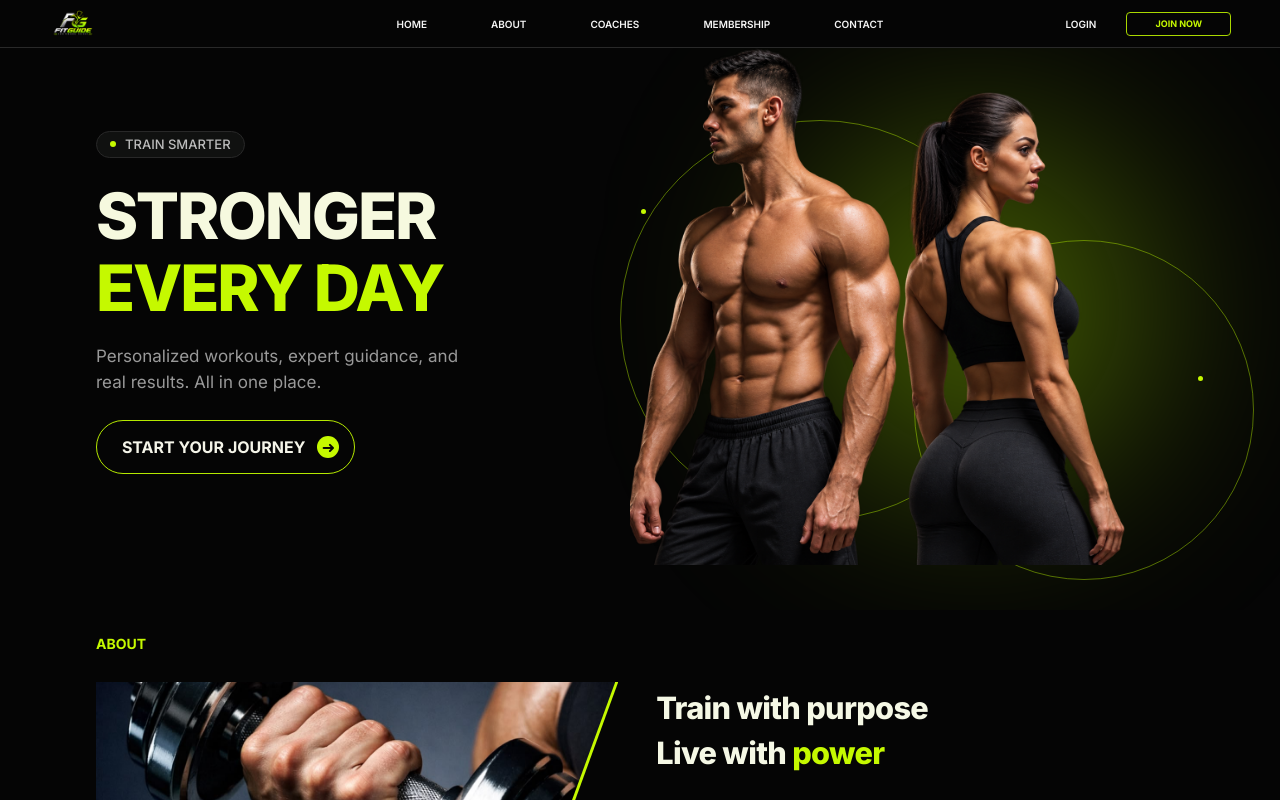
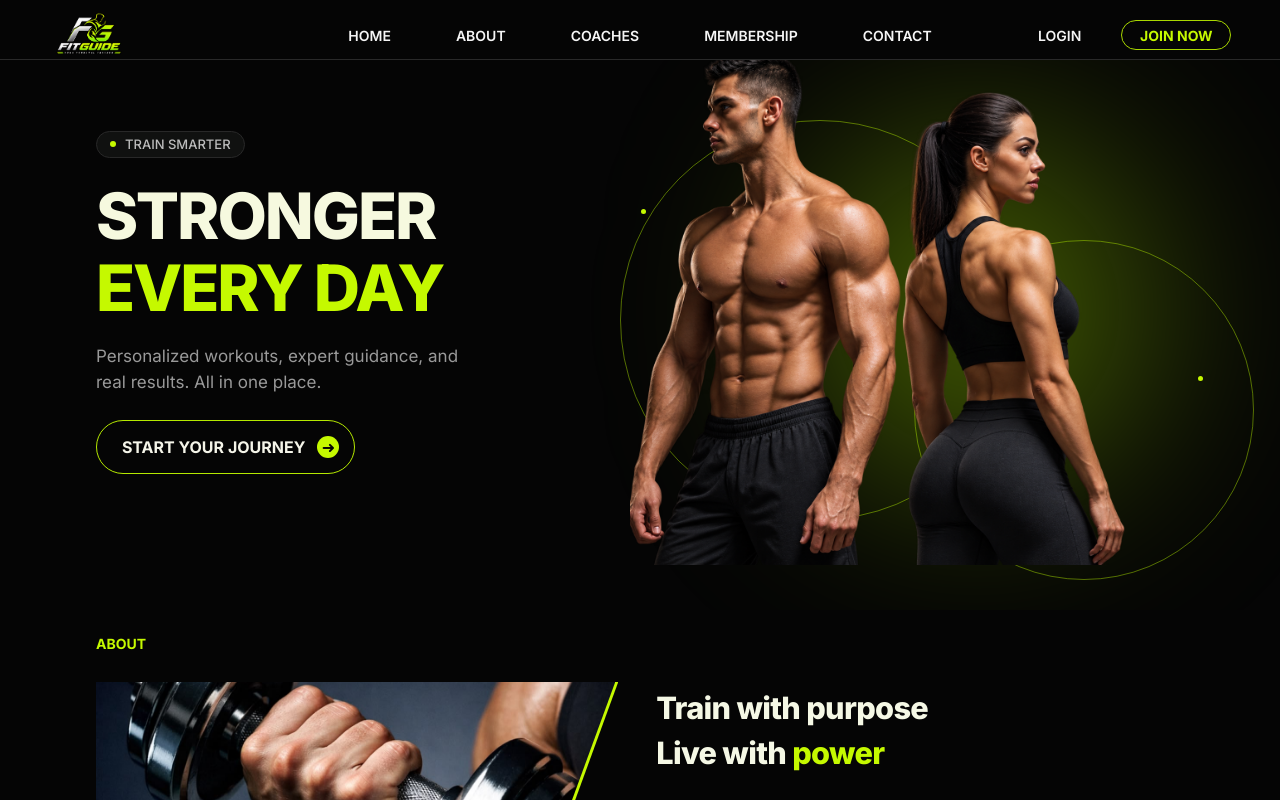
Before and after one commit to Gobi-04/gym, a React (Vite) app in the folder frontend/: page / in a window 1280 px wide. Shown: the top 800 px of the page. Built offline with nearby package versions, Linux system fonts and the light colour scheme.

Commit message:
change the font size in navbar page

```diff
--- a/frontend/src/styles/Navbar.css
+++ b/frontend/src/styles/Navbar.css
@@ -1,7 +1,7 @@
 
 .navbar {
   width: 100%;
-  height: 48px;
+  height: 60px;
   top:0;
   left:0;
   background: #050505;
@@ -28,8 +28,8 @@
 }
 
 .brand img {
-  width: 48px;
-  height: 38px;
+  width: 80px;
+  height: 70px;
   object-fit: contain;
 }
 
@@ -37,19 +37,66 @@
   display: flex;
   justify-content: center;
   align-items: center;
-  gap: clamp(30px, 5vw, 85px);
+  gap:65px;
 }
 
 .nav-links a,
 .login-link {
-  font-size: 10px;
+  font-size: 14px;
   font-weight: 600;
   color: #f5f5f5;
   text-decoration: none;
   transition: color 0.3s ease;
   white-space: nowrap;
+  position :relative;
+
+}
+.nav-links a,
+.login-link {
+  font-size: 14px;
+  font-weight: 600;
+  color: #f5f5f5;
+  text-decoration: none;
+  white-space: nowrap;
+  position: relative;
+  display: inline-block;
+  transition: 0.3s ease;
 }
 
+/* Dot before text */
+.nav-links a::before,
+.login-link::before {
+  content: "•";
+  position: absolute;
+  left: -12px;
+  top: 50%;
+  transform: translateY(-50%);
+  opacity: 0;
+}
+
+/* Underline */
+.nav-links a::after,
+.login-link::after {
+  content: "";
+  position: absolute;
+  left: 0;
+  bottom: -5px;
+  width: 0;
+  height: 2px;
+  background-color: #c5f900;
+  transition: width 0.3s ease;
+}
+
+/* Hover effect */
+.nav-links a:hover::before,
+.login-link:hover::before {
+  opacity: 1;
+}
+
+.nav-links a:hover::after,
+.login-link:hover::after {
+  width: 100%;
+}
 .nav-links a:hover,
 .login-link:hover {
   color: #c5f900;
@@ -59,19 +106,19 @@
   display: flex;
   justify-content: flex-end;
   align-items: center;
-  gap: 30px;
+  gap: 40px;
 }
 
 .join-link {
-  width: 105px;
-  height: 24px;
+  width: 110px;
+  height: 30px;
   border: 1px solid #a9d800;
-  border-radius: 4px;
+  border-radius: 20px;
   display: flex;
   align-items: center;
   justify-content: center;
   color: #c5f900;
-  font-size: 9px;
+  font-size: 14px;
   font-weight: 700;
   text-decoration: none;
   transition: 0.3s ease;
```
